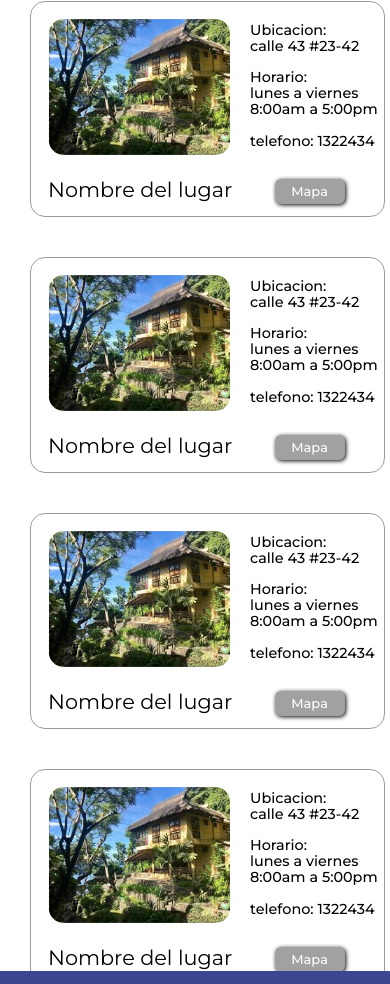
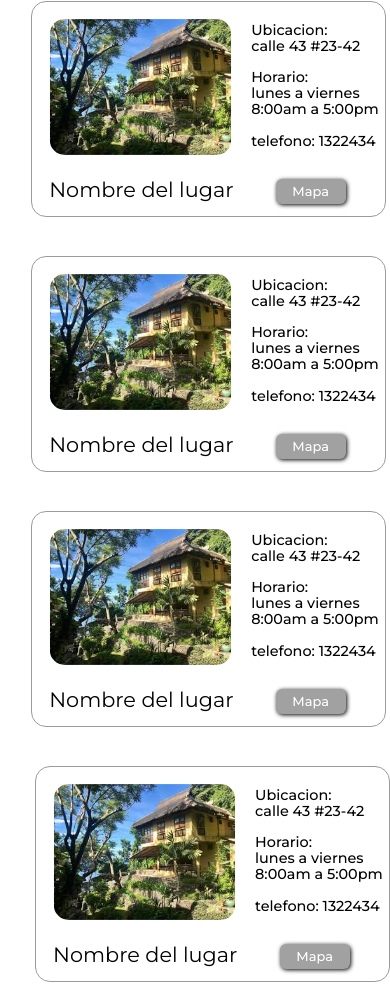
Before and after one commit to elicadu/logifarma.io, a plain HTML site: page index.html in a window 390 px wide. Shown: the part 1468-2452 px from the top of the page. Drawn offline with nearby package versions, Linux system fonts and the light colour scheme.

Commit message:
Update estilo.css

```diff
--- a/Css/estilo.css
+++ b/Css/estilo.css
@@ -289,20 +289,20 @@ main section#final article p {padding: 0 2px 0 7vh; position: relative; top: 189
     color: transparent;
     }
 
-    main section#ubicacion {width: 100%; height: 115vh; position: relative;}
-    main section#ubicacion article {width: 100%; height: 240px; position: relative; margin: 0; float: left; display: block; text-decoration: none; transition: all 0.3s ease-out
+    main section#ubicacion {width: 100%; height: 120vh; position: relative;}
+    main section#ubicacion article {width: 100%; height: 100%; position: relative; margin: 0; float: left; display: block; text-decoration: none; transition: all 0.3s ease-out
     }
-    main section#ubicacion article nav { width: 100%; height: 680px; position: relative; margin: 0 auto; float: none;
+    main section#ubicacion article nav { width: 100%; height: 100%; position: relative; margin: 0 auto; float: none;
     }
     main section#ubicacion article nav a img {position: absolute; transform: scale(0.7); top: -12px; left: -21px; border-radius: 21px;
     }
-    main section#ubicacion article nav a#proy-01 {width: 353px; height: 214px; position: relative; margin: 0px 0 40px 30px; float: left; display: block; text-decoration: none; transition: all 0.6s ease-out; border: solid .5px rgba(150, 150, 150, 0.95); border-radius: 15px;
+    main section#ubicacion article nav a#proy-01 {width: 353px; height: 214px; position: relative; margin: 0px 0 10% 8%; float: left; display: block; text-decoration: none; transition: all 0.6s ease-out; border: solid .5px rgba(150, 150, 150, 0.95); border-radius: 15px;
     }
-    main section#ubicacion article nav a#proy-02 {width: 353px; height: 214px; position: relative; margin: 0px 0 40px 30px; float: left; display: block; text-decoration: none; transition: all 0.6s ease-out; border: solid .5px rgba(150, 150, 150, 0.95); border-radius: 15px;
+    main section#ubicacion article nav a#proy-02 {width: 353px; height: 214px; position: relative; margin: 0px 0 10% 8%; float: left; display: block; text-decoration: none; transition: all 0.6s ease-out; border: solid .5px rgba(150, 150, 150, 0.95); border-radius: 15px;
     }
-    main section#ubicacion article nav a#proy-03 {width: 353px; height: 214px; position: relative; margin: 0px 0 40px 30px; float: left; display: block; text-decoration: none; transition: all 0.6s ease-out; border: solid .5px rgba(150, 150, 150, 0.95); border-radius: 15px;
+    main section#ubicacion article nav a#proy-03 {width: 353px; height: 214px; position: relative; margin: 0px 0 10% 8%; float: left; display: block; text-decoration: none; transition: all 0.6s ease-out; border: solid .5px rgba(150, 150, 150, 0.95); border-radius: 15px;
     }
-    main section#ubicacion article nav a#proy-04 {width: 353px; height: 214px; position: relative; margin: 0px 0 40px 30px; float: left; display: block; text-decoration: none; transition: all 0.6s ease-out; border: solid .5px rgba(150, 150, 150, 0.95); border-radius: 15px;
+    main section#ubicacion article nav a#proy-04 {width: 353px; height: 214px; position: relative; margin: 0px 0 10% 9%; float: left; display: block; text-decoration: none; transition: all 0.6s ease-out; border: solid .5px rgba(150, 150, 150, 0.95); border-radius: 15px;
     }
     main section#ubicacion article nav a#proy-05 {display: none;
     }
```
